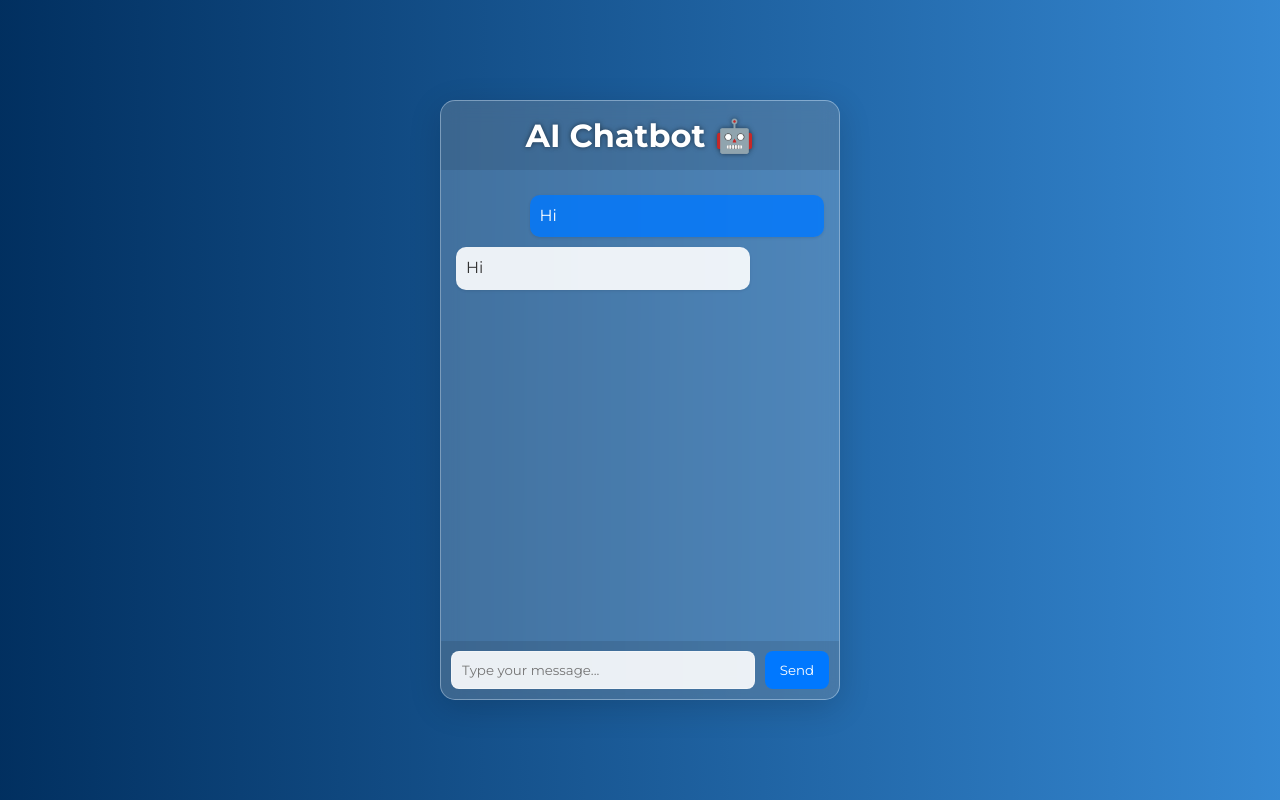
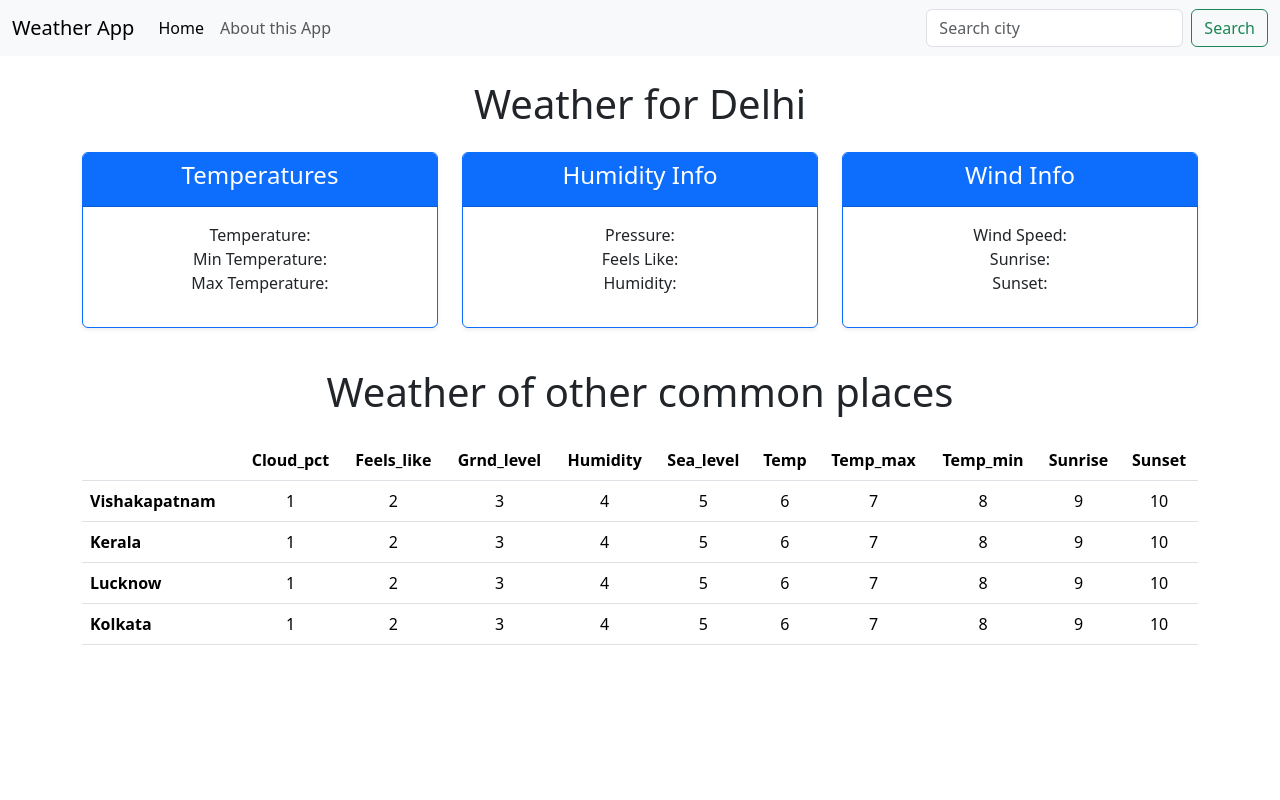
Before and after one commit to eramsiddiqui/demo, a website: page index.html in a window 1280 px wide. Drawn offline with nearby package versions, Linux system fonts and the light colour scheme; no server answers.

Commit message:
Add files via upload

```diff
--- a/index.html
+++ b/index.html
@@ -1,25 +1,156 @@
-<!DOCTYPE html>
+<!doctype html>
 <html lang="en">
+
 <head>
-  <meta charset="UTF-8">
-  <meta name="viewport" content="width=device-width, initial-scale=1.0">
-  <title>Ai Chatbot</title>
-  <link rel="stylesheet" href="style.css" >
+  <meta charset="utf-8" />
+  <meta name="viewport" content="width=device-width, initial-scale=1" />
+  <title>My Weather App</title>
+
+  <link href="https://cdn.jsdelivr.net/npm/bootstrap@5.3.8/dist/css/bootstrap.min.css" rel="stylesheet" />
 </head>
+
 <body>
-  <div class="chat-container">
-    <header>
-      <h1>AI Chatbot 🤖</h1>
-    </header>
-    <div id="chat-box" class="chat-box">
-         <div class="message user-message">Hi</div>
-         <div class="message bot-message">Hi</div>
+
+
+  <nav class="navbar navbar-expand-lg bg-body-tertiary">
+    <div class="container-fluid">
+      <a class="navbar-brand" href="#">Weather App</a>
+
+      <button class="navbar-toggler" type="button" data-bs-toggle="collapse"
+        data-bs-target="#navbarSupportedContent">
+        <span class="navbar-toggler-icon"></span>
+      </button>
+
+      <div class="collapse navbar-collapse" id="navbarSupportedContent">
+        <ul class="navbar-nav me-auto mb-2 mb-lg-0">
+          <li class="nav-item"><a class="nav-link active" href="#">Home</a></li>
+          <li class="nav-item"><a class="nav-link" href="#">About this App</a></li>
+        </ul>
+
+
+        <form class="d-flex" id="weatherForm">
+          <input id="city" class="form-control me-2" type="search" placeholder="Search city" />
+
+          <button id="submit" type="submit" class="btn btn-outline-success">
+            Search
+          </button>
+        </form>
+      </div>
     </div>
-    <div class="input-area">
-      <input type="text" id="user-input" placeholder="Type your message..."/>
-      <button id="send-btn">Send</button>
+  </nav>
+
+
+  <div class="container">
+    <h1 class="my-4 text-center">
+      Weather for <span id="cityName"></span>
+    </h1>
+
+    <div class="row row-cols-1 row-cols-md-3 mb-3 text-center">
+
+
+      <div class="col">
+        <div class="card mb-4 shadow-sm  border-primary">
+          <div class="card-header text-bg-primary">
+            <h4>Temperatures</h4>
+          </div>
+          <div class="card-body">
+            <ul class="list-unstyled">
+              <li>Temperature: <span id="temp"></span></li>
+              <li>Min Temperature: <span id="temp_min"></span></li>
+              <li>Max Temperature: <span id="temp_max"></span></li>
+            </ul>
+          </div>
+        </div>
+      </div>
+
+
+      <div class="col">
+        <div class="card mb-4 shadow-sm  border-primary">
+          <div class="card-header text-bg-primary">
+            <h4>Humidity Info</h4>
+          </div>
+          <div class="card-body">
+            <ul class="list-unstyled">
+              <li>Pressure: <span id="pressure"></span></li>
+              <li>Feels Like: <span id="feels_like"></span></li>
+              <li>Humidity: <span id="humidity"></span></li>
+            </ul>
+          </div>
+        </div>
+      </div>
+
+
+      <div class="col">
+        <div class="card mb-4 shadow-sm border-primary">
+          <div class="card-header text-bg-primary">
+            <h4>Wind Info</h4>
+          </div>
+          <div class="card-body">
+            <ul class="list-unstyled">
+              <li>Wind Speed: <span id="wind_speed"></span></li>
+              <li>Sunrise: <span id="sunrise"></span></li>
+              <li>Sunset: <span id="sunset"></span></li>
+
+            </ul>
+          </div>
+        </div>
+      </div>
+
+    </div>
+
+
+    <h2 class="display-6 text-center mb-4">Weather of other common places</h2>
+
+    <div class="table-responsive">
+      <table class="table text-center">
+        <thead>
+          <tr>
+            <th></th>
+            <th>Cloud_pct</th>
+            <th>Feels_like</th>
+            <th>Grnd_level</th>
+            <th>Humidity</th>
+            <th>Sea_level</th>
+            <th>Temp</th>
+            <th>Temp_max</th>
+            <th>Temp_min</th>
+            <th>Sunrise</th>
+            <th>Sunset</th>
+          </tr>
+        </thead>
+
+        <tbody>
+          <tr>
+            <th class="text-start">Vishakapatnam</th>
+            <td>1</td><td>2</td><td>3</td><td>4</td><td>5</td>
+            <td>6</td><td>7</td><td>8</td><td>9</td><td>10</td>
+          </tr>
+          <tr>
+            <th class="text-start">Kerala</th>
+            <td>1</td><td>2</td><td>3</td><td>4</td><td>5</td>
+            <td>6</td><td>7</td><td>8</td><td>9</td><td>10</td>
+          </tr>
+        </tbody>
+
+        <tbody>
+          <tr>
+            <th class="text-start">Lucknow</th>
+            <td>1</td><td>2</td><td>3</td><td>4</td><td>5</td>
+            <td>6</td><td>7</td><td>8</td><td>9</td><td>10</td>
+          </tr>
+          <tr>
+            <th class="text-start">Kolkata</th>
+            <td>1</td><td>2</td><td>3</td><td>4</td><td>5</td>
+            <td>6</td><td>7</td><td>8</td><td>9</td><td>10</td>
+          </tr>
+        </tbody>
+      </table>
     </div>
   </div>
-  <script type="module" src="script.js" ></script>
+
+
+  <script src="https://cdn.jsdelivr.net/npm/bootstrap@5.3.8/dist/js/bootstrap.bundle.min.js"></script>
+  <script src="script.js"></script>
+
 </body>
 </html>
--- a/script.js
+++ b/script.js
@@ -1,88 +1,53 @@
-import apiKey from "./api.js"
+const apiKey = 'c0aed0fd63941934138d16a0a846f869';
 
-const chatBox = document.getElementById('chat-box');
-const userInput = document.getElementById('user-input');
-const sendBtn = document.getElementById('send-btn');
+const submit = document.getElementById("submit");
+const city = document.getElementById("city");
+const cityTitle = document.getElementById("cityName");
+const form = document.getElementById("weatherForm");
 
-/*  isko tb us karna jb history chaiye hoga
-window.onload = () =>{
-  const savedChat = localStorage.getItem("chatHistory");
-  console.log({savedChat});
-  if(savedChat) chatBox.innerHTML = savedChat;
-  chatBox.scrollTop = chatBox.scrollHeight;
-}
-  */
+const getWeather = (cityName) => {
 
-function addMessage(message , className){
-  const msgDiv = document.createElement("div");
-  msgDiv.classList.add("message",className);
- //message added on screen div as text
-  msgDiv.textContent = message;
-  chatBox.appendChild(msgDiv);
-  chatBox.scrollTop = chatBox.scrollHeight;
-}
+  const temp = document.getElementById("temp");
+  const temp_min = document.getElementById("temp_min");
+  const temp_max = document.getElementById("temp_max");
+  const feels_like = document.getElementById("feels_like");
+  const pressure = document.getElementById("pressure");
 
-function showTyping(){
-  const typingDiv = document.createElement("div");
-  typingDiv.classList.add("message","bot-message");
-  typingDiv.textContent = "Bot is typing...";
-  chatBox.appendChild(typingDiv);
-  chatBox.scrollTop = chatBox.scrollHeight;
-  return typingDiv;
-}
+  const humidity = document.getElementById("humidity");
+  const wind_speed = document.getElementById("wind_speed");
+  const sunrise = document.getElementById("sunrise");
+  const sunset = document.getElementById("sunset");
+  const cloud_pct = document.getElementById("cloud_pct");
 
-async function getBotReply(userMessage){
- const url =
-  `https://generativelanguage.googleapis.com/v1beta/models/gemini-2.5-flash:generateContent?key=${apiKey}`;
+  cityTitle.innerHTML = cityName;
 
- try{
-  const response = await fetch(url, {
-    method: "POST",
-    headers: {"content-type": "application/json"},
-    body: JSON.stringify({
-      contents: [{parts: [{text: userMessage}]}]
-    })
-  })
-// storing responce in data
-  const data = await response.json();
+  fetch(`https://api.openweathermap.org/data/2.5/weather?q=${cityName}&units=metric&appid=${apiKey}`)
+    .then(res => res.json())
+    .then(data => {
 
-  // error aagya to upr aayega
-  if(!response.ok){
-    console.error("API Error:", data);
-    return data?.error?.message || "Error fetching response."
-  }
+      temp.innerHTML = data.main.temp + " °C";
+      temp_min.innerHTML = data.main.temp_min + " °C";
+      temp_max.innerHTML = data.main.temp_max + " °C";
+      feels_like.innerHTML = data.main.feels_like + " °C";
+      pressure.innerHTML = data.main.pressure + " hPa";
 
-  return(
-    data.candidates?.[0]?.content?.parts?.[0]?.text || "Repeat that shit again dog."
-  )
- } catch(error){
-
- }
+      humidity.innerHTML = data.main.humidity + " %";
+      wind_speed.innerHTML = data.wind.speed + " m/s";
 
 
-}
+      if (cloud_pct) {
+        cloud_pct.innerHTML = data.clouds.all + " %";
+      }
 
+      sunrise.innerHTML = new Date(data.sys.sunrise * 1000).toLocaleTimeString();
+      sunset.innerHTML = new Date(data.sys.sunset * 1000).toLocaleTimeString();
+    })
+    .catch(err => console.error(err));
+};
 
- sendBtn.onclick = async() =>{
-  //jo user daalega vo messege mai jayega trim thoda extra space kai liye
-  const message = userInput.value.trim();
-  if(message === "") return;
-  //addMessage function hai aur user message class sai aa rha hai
-  addMessage(message,"user-message");
-  userInput.value = "";
-// it will show that ai is typing like ...
-   const typingDiv = showTyping();
+form.addEventListener("submit", (e) => {
+  e.preventDefault();
+  getWeather(city.value);
+});
 
-   const botReply = await getBotReply(message);
-   typingDiv.remove();
-   addMessage(botReply,"bot-message");
-
-   // local storage mai save kr rhe taki refresh pai sara ud na jaye
-   localStorage.setItem("chatHistory",chatBox.innerHTML);
-
- }
-
- // yai use kiye taki jb enter button press kre tb vo send ho jaye
-   userInput.addEventListener("keypress",(e) => {
-    if(e.key === "Enter")sendBtn.click();
-   })
+getWeather("Delhi");
```
